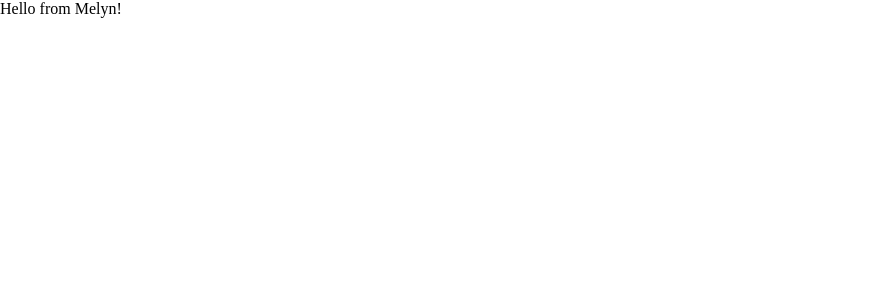
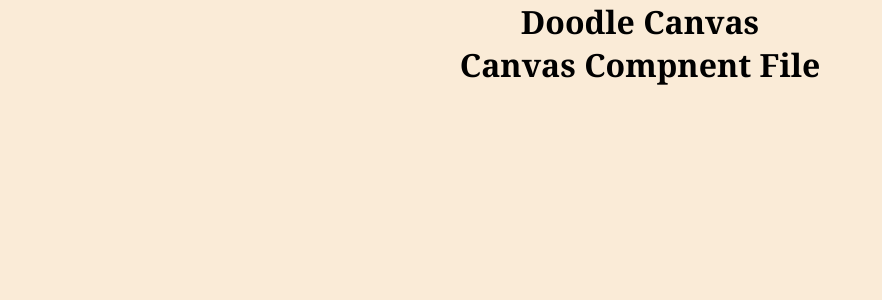
Before and after one commit to MelynAtieno/doodle-platform, a React (Vite) app in the folder doodle-platform/: page / in a window 1280 px wide. Shown: the top 300 px of the page, without its empty margins (0-882 px from the left). Built offline with nearby package versions, Linux system fonts and the light colour scheme.

Commit message:
add canvas component

```diff
--- a/doodle-platform/src/App.tsx
+++ b/doodle-platform/src/App.tsx
@@ -1,7 +1,11 @@
+import CanvasComponent from "./CanvasComponent"
 
 const App = () => {
   return (
-    <div>Hello from Melyn!</div>
+    <main>
+      <h1> Doodle Canvas</h1>
+      <CanvasComponent />
+    </main>
   )
 }
 
--- /dev/null
+++ b/doodle-platform/src/CanvasComponent.tsx
@@ -0,0 +1,9 @@
+const CanvasComponent = () => {
+    return (<div>
+        <h1>Canvas Compnent File</h1>
+    </div>
+    );
+
+};
+
+export default CanvasComponent;
--- a/doodle-platform/src/main.css
+++ b/doodle-platform/src/main.css
@@ -1,4 +1,12 @@
 *{
     margin: 0;
     padding: 0;
+    box-sizing: border-box;
 }
+
+html, body{
+    background-color: antiquewhite;
+    margin: 0 auto;
+    text-align: center;
+    font-family: Georgia;
+}
```
